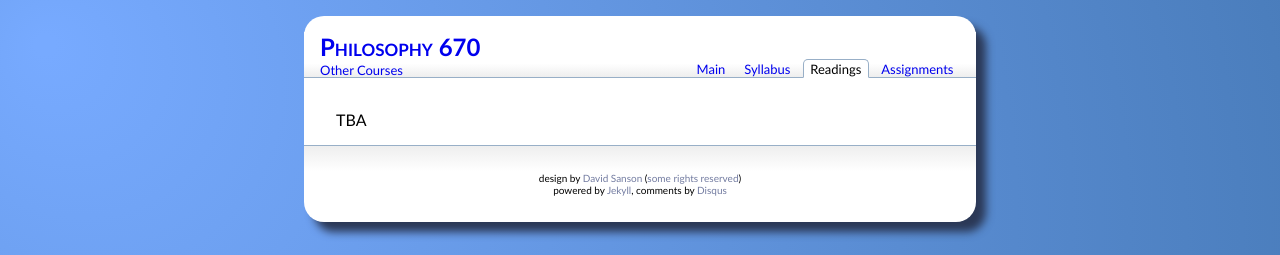
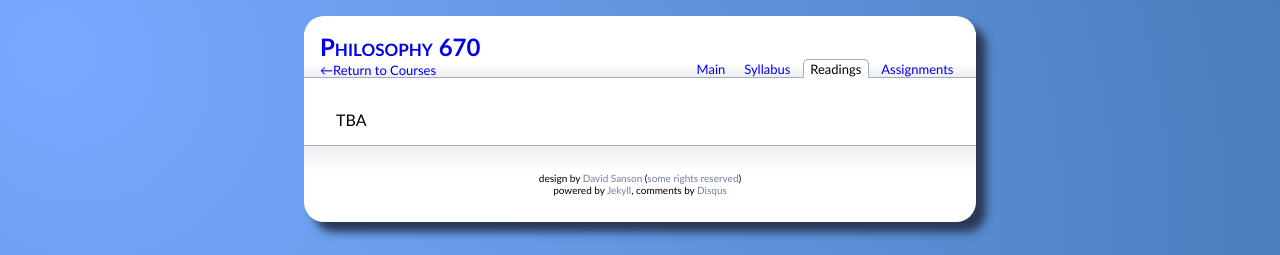
Before and after one commit to dsanson/dsanson.github.com, a Jekyll site: the page built from 670f2010/readings.markdown, in a window 1280 px wide. Shown: the top 255 px of the page. Built offline with Jekyll 4.4.1, drawn with Linux system fonts in a browser that asks for light colours; Markdown is read by kramdown in place of the engine named in the settings.

Commit message:
oops. didnt fix that menu right. should be now

```diff
--- a/_includes/nav-course.html
+++ b/_includes/nav-course.html
@@ -3,7 +3,7 @@
 </h1>
 <nav>
     <ul>
-        <li class="up left"><a href="/courses">Other Courses</a></li>
+        <li class="up left"><a href="/courses">←Return to Courses</a></li>
         <li class="main"><a href="{{base}}">Main</a></li>
         <li class="syllabus"><a href="{{base}}/syllabus">Syllabus</a></li>
         <li class="readings"><a href="{{base}}/readings">Readings</a></li>
```
